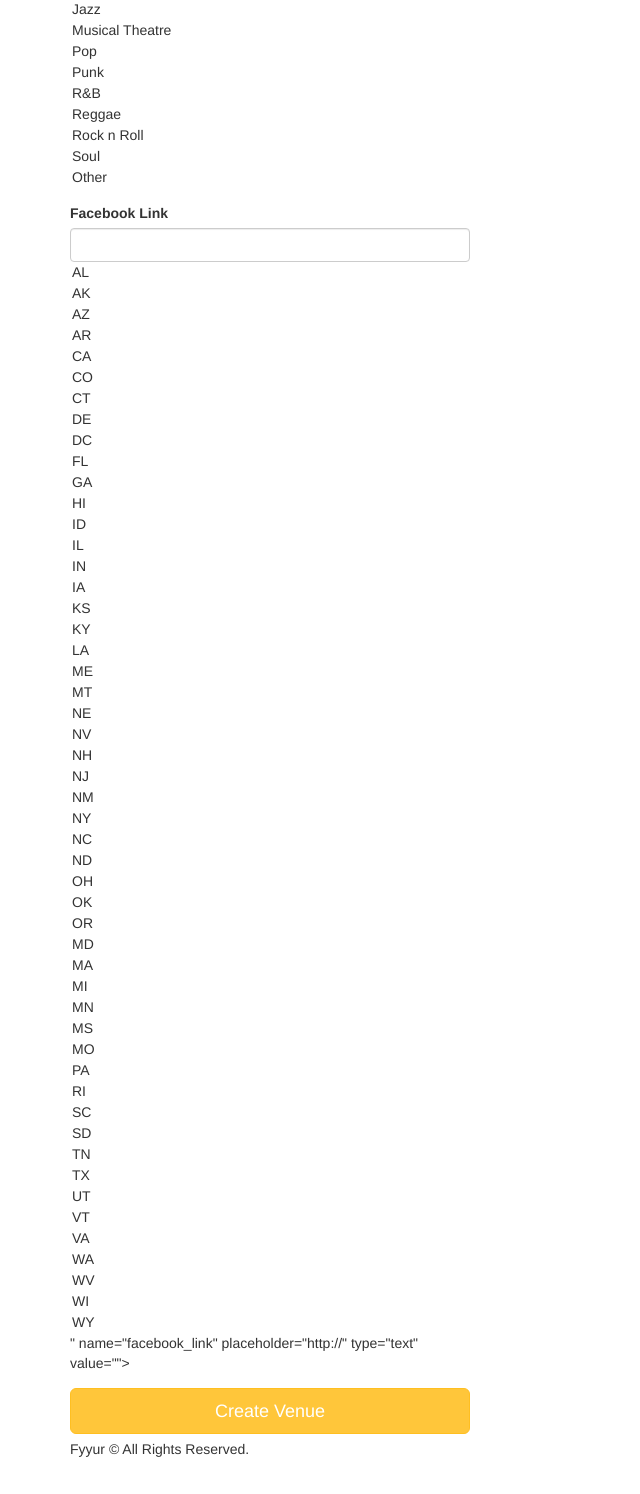
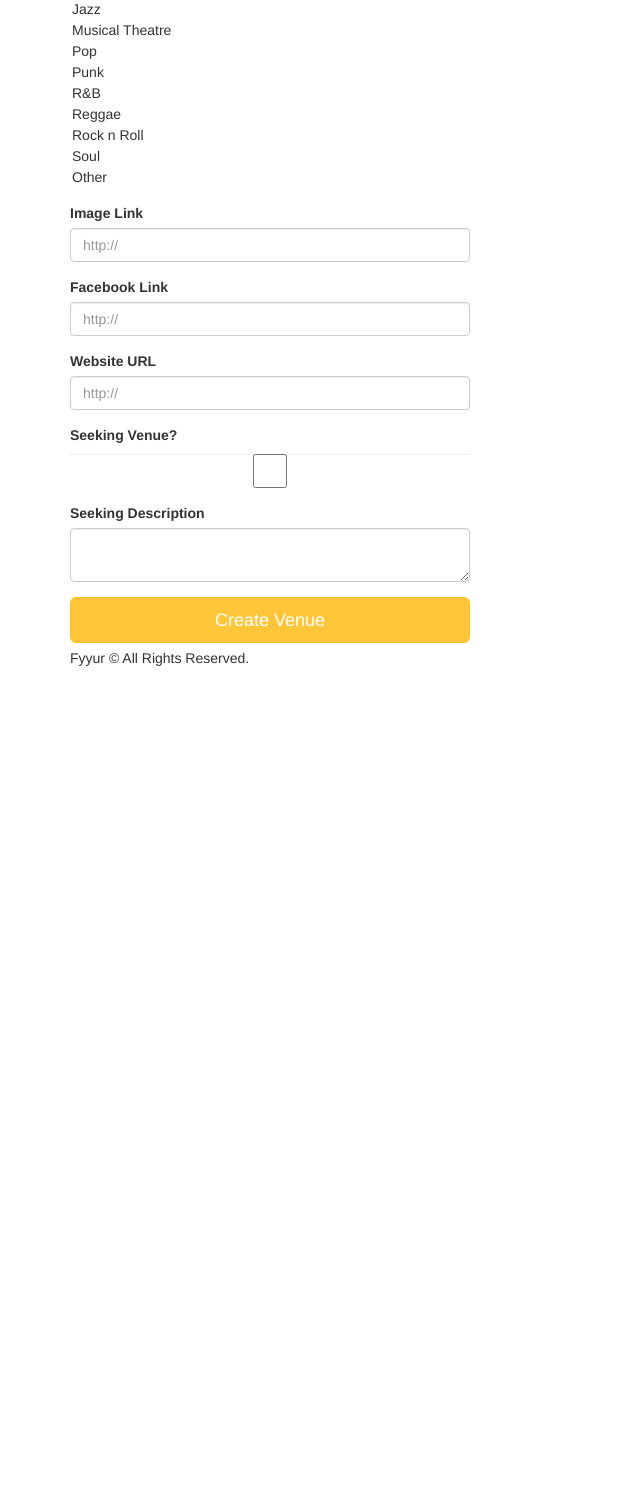
Before and after one commit to WhiteHatJoker/flask-venue-booking-website, a Flask app: page /artists/create in a window 1280 px wide. Shown: the part 668-2162 px from the top of the page, without its empty margins (0-640 px from the left). After the commit the page ends 1334 px from the top, so only its background shows below. Run offline with Flask 2, Linux system fonts and the light colour scheme; some libraries are stand-ins or nearby versions.

Commit message:
Create artist query and forms

```diff
--- a/app.py
+++ b/app.py
@@ -386,17 +386,34 @@
     return render_template('forms/new_artist.html', form=form)
 
 
+# Create a new artist via the form submission
 @app.route('/artists/create', methods=['POST'])
 def create_artist_submission():
-    # called upon submitting the new artist listing form
-    # TODO: insert form data as a new Venue record in the db, instead
-    # TODO: modify data to be the data object returned from db insertion
 
-    # on successful db insert, flash success
-    flash('Artist ' + request.form['name'] + ' was successfully listed!')
-    # TODO: on unsuccessful db insert, flash an error instead.
-    # e.g., flash('An error occurred. Artist ' + data.name + ' could not be listed.')
-    return render_template('pages/home.html')
+    name = request.form['name']
+    city = request.form['city']
+    state = request.form['state']
+    phone = request.form['phone']
+    image_link = request.form['image_link']
+    facebook_link = request.form['facebook_link']
+    website = request.form['website']
+    genres = ",".join(request.form.getlist('genres'))
+    seeking_venue = True if request.form.get('seeking_venue') == 'y' else False
+    seeking_description = request.form['seeking_description'] if seeking_venue == True else None
+    try:
+        new_artist = Artist(name=name, city=city, state=state, phone=phone, image_link=image_link,
+                            facebook_link=facebook_link, website=website, genres=genres, seeking_venue=seeking_venue,
+                            seeking_description=seeking_description
+                            )
+        db.session.add(new_artist)
+        db.session.commit()
+        flash('Artist ' + request.form['name'] + ' was successfully listed!')
+    except:
+        db.session.rollback()
+        flash('Artist ' + request.form['name'] + ' cannot be added!')
+    finally:
+        db.session.close()
+        return render_template('pages/home.html')
 
 
 #  Shows
--- a/forms.py
+++ b/forms.py
@@ -228,5 +228,14 @@
         # TODO implement enum restriction
         'facebook_link', validators=[URL()]
     )
+    website = StringField(
+        'website', validators=[URL()]
+    )
+    seeking_venue = BooleanField(
+        'seeking_venue'
+    )
+    seeking_description = TextAreaField(
+        'seeking_description'
+    )
 
 # TODO IMPLEMENT NEW ARTIST FORM AND NEW SHOW FORM
--- a/templates/forms/new_artist.html
+++ b/templates/forms/new_artist.html
@@ -29,8 +29,24 @@
                 {{ form.genres(class_ = 'form-control', placeholder='Genres, separated by commas', id=form.state, autofocus = true) }}
             </div>
             <div class="form-group">
-          <label for="genres">Facebook Link</label>
-          {{ form.facebook_link(class_ = 'form-control', placeholder='http://', id=form.state, autofocus = true) }}
+                <label for="image_link">Image Link</label>
+                {{ form.image_link(class_ = 'form-control', placeholder='http://', autofocus = true) }}
+            </div>
+            <div class="form-group">
+                <label for="facebook_link">Facebook Link</label>
+                {{ form.facebook_link(class_ = 'form-control', placeholder='http://', autofocus = true) }}
+            </div>
+            <div class="form-group">
+                <label for="website">Website URL</label>
+                {{ form.website(class_ = 'form-control', placeholder='http://', autofocus = true) }}
+            </div>
+            <div class="form-group">
+                <label for="seeking_venue">Seeking Venue?</label>
+                {{ form.seeking_venue(class_ = 'form-control', autofocus = true) }}
+            </div>
+            <div class="form-group">
+                <label for="seeking_description">Seeking Description</label>
+                {{ form.seeking_description(class_ = 'form-control', size = 400, autofocus = true) }}
             </div>
             <input type="submit" value="Create Venue" class="btn btn-primary btn-lg btn-block">
         </form>
```
Lines whose indentation alone changed are shown as unchanged.
